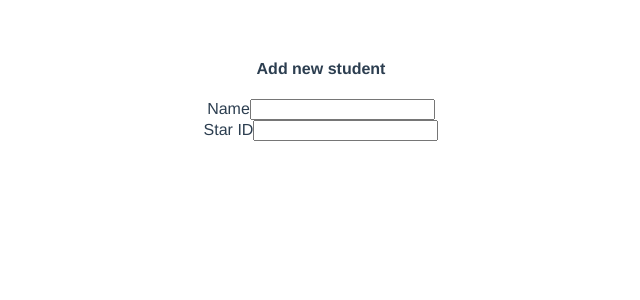
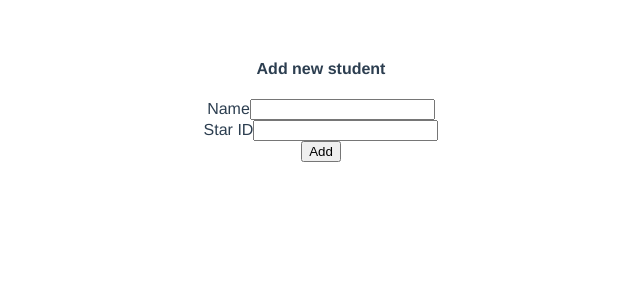
Before and after one commit to aknayr/vue-components, a Vue app in the folder student-sign-in/: page / in a window 1280 px wide. Shown: the top 300 px of the page, without its empty margins (319-959 px from the left). Built offline with nearby package versions, Linux system fonts and the light colour scheme.

Commit message:
NewStudentForm completed

```diff
--- a/student-sign-in/src/components/NewStudentForm.vue
+++ b/student-sign-in/src/components/NewStudentForm.vue
@@ -22,6 +22,7 @@
               <!-- TODO v-model newStarID -->
               <input id="starID" class="form-control" v-model.trim="newStarID">
           </div>
+          <button class="btn btn-primary" v-on:click="addStudent">Add</button>
 
     </div>
   </div>
@@ -42,20 +43,27 @@ export default {
   methods: {
     addStudent() {
       this.errors = []
-      if (this.newStudentName && this.newStarID) {
-        let student = { name: this.newStudentName, starID: this.newStarID, present: false}
-        this.students.push(student)
-        this.students.sort (function (student1, student2) {
-          return student1.name > student2.name ? 1 : -1
-        })
+
+      if (!this.newStudentName)
+      {
+        this.errors.push('Student Name is a required field.')
+      }
+      if (!this.newStarID)
+      {
+        this.errors.push('StarID is a required field.')
+      }
+      if (this.errors.length == 0)
+      {
+        let student = { name: this.newStudentName, starID: this.newStarID, present:false }
+      }
+        // TODO emit message to parent with new student info
+
         this.newStudentName = ''
         this.newStarID = ''
-        } else {
-          this.errors.push ('Name and StarID are required fields.')
-        }
-      },
+      }
     }
   }
+
 </script>
 
 <!-- Add "scoped" attribute to limit CSS to this component only -->
```
